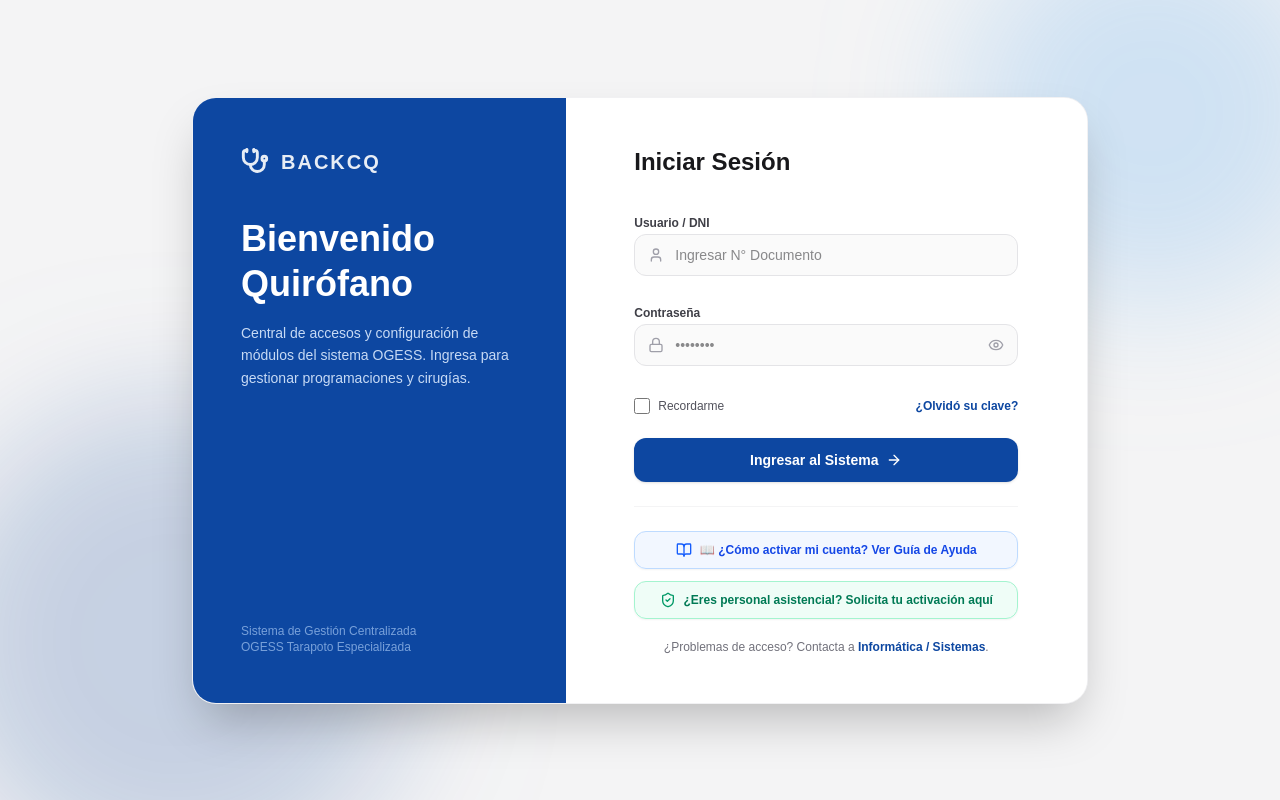
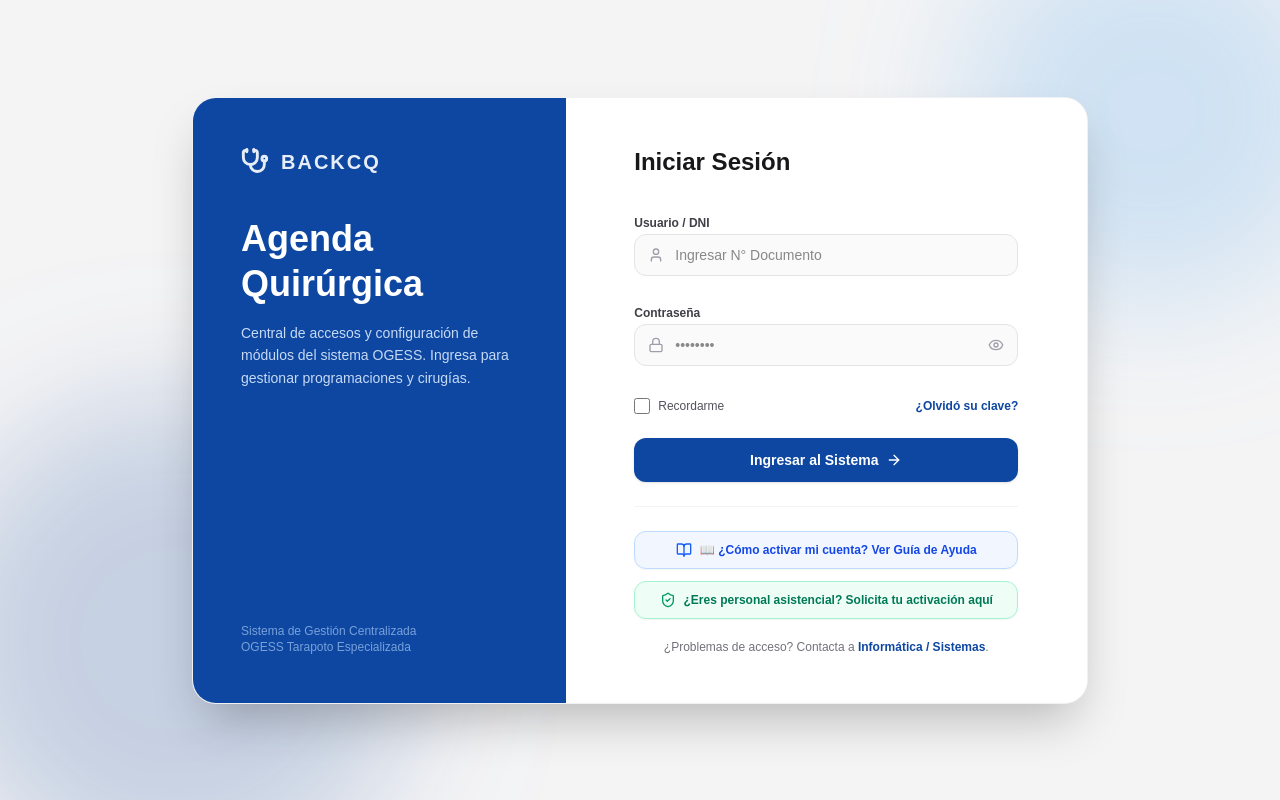
Before and after one commit to jhonyvp2000/FrontCQ, a Next.js app: page /login in a window 1280 px wide. Built offline with nearby package versions, Linux system fonts and the light colour scheme; no server answers.

Commit message:
style: rename login panel title to Agenda Quirúrgica

```diff
--- a/src/app/login/page.tsx
+++ b/src/app/login/page.tsx
@@ -154,7 +154,7 @@ export default function LoginPage() {
                             <span className="text-xl tracking-widest font-extrabold uppercase mt-0.5">BACKCQ</span>
                         </div>
                         <h1 className="text-3xl lg:text-4xl font-bold mb-4 leading-tight">
-                            Bienvenido Quirófano
+                            Agenda Quirúrgica
                         </h1>
                         <p className="text-blue-100 text-sm leading-relaxed opacity-90">
                             Central de accesos y configuración de módulos del sistema OGESS. Ingresa para gestionar
```
